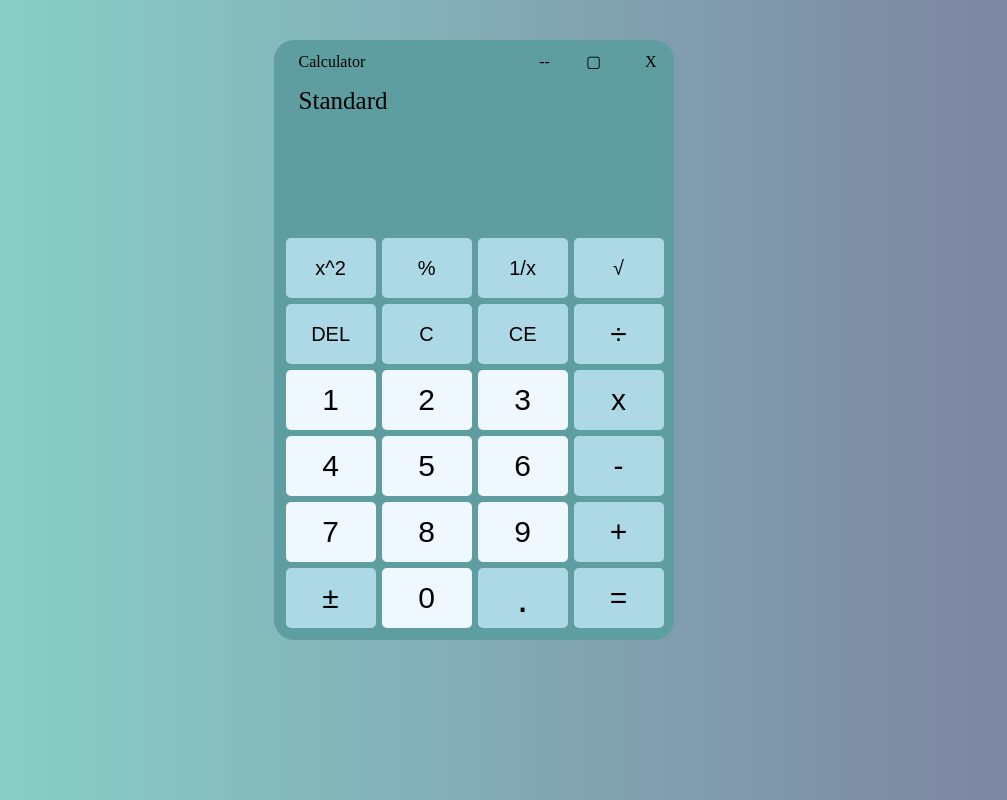
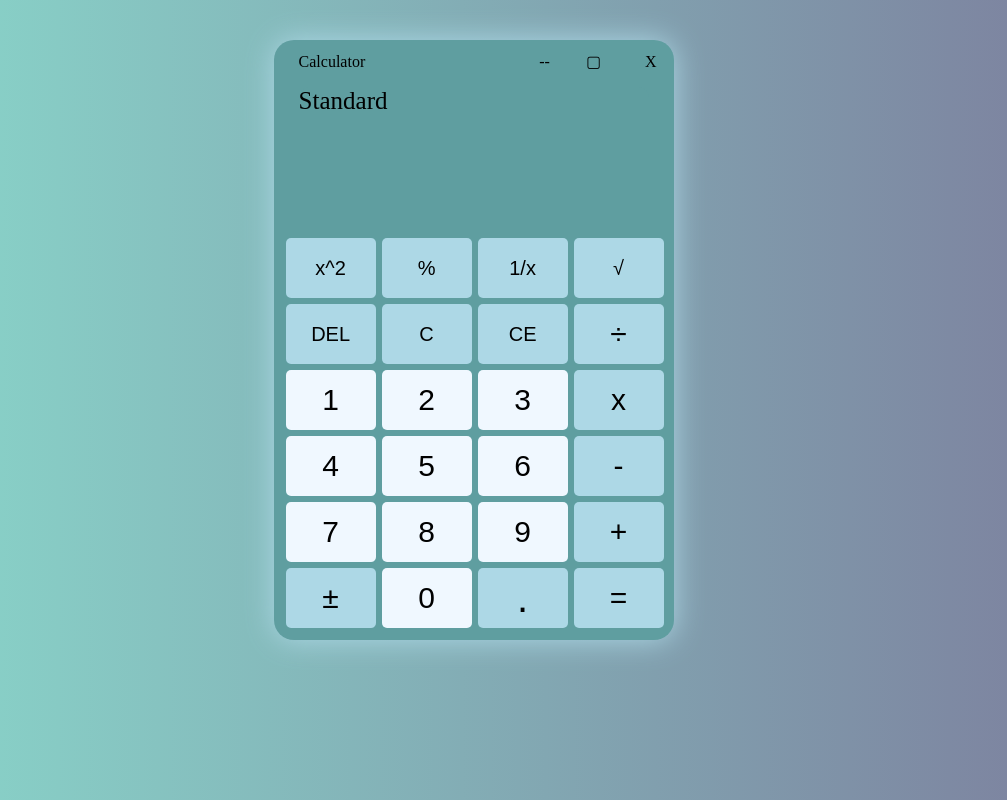
Before and after one commit to Abdullah4104/calculator, a plain HTML site: page Calculator.html in a window 1280 px wide. Shown: the whole page, without its empty margins (136-1143 px from the left). Drawn offline with Linux system fonts and the light colour scheme.

Commit message:
commit it

```diff
--- a/Calculator.html
+++ b/Calculator.html
@@ -14,7 +14,7 @@
         position: absolute;
         top: 5%;
         left: 32%;
-
+        box-shadow: 0px 0px 30px lightblue;
         min-width:26%;
         max-width: 26rem;
     }
```
